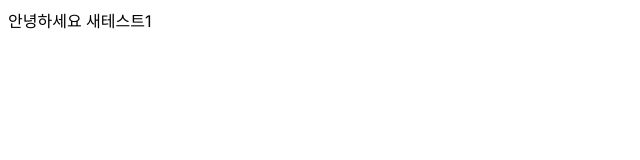
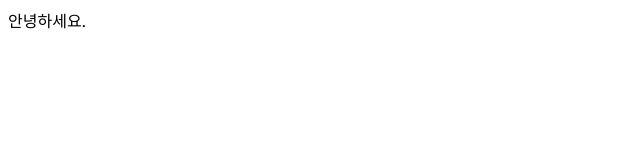
Before and after one commit to teamProject-24-04/webSiteProject_24_04, a Next.js app: page / in a window 1280 px wide. Shown: the top 160 px of the page, without its empty margins (0-640 px from the left). Built offline with nearby package versions, Linux system fonts and the light colour scheme.

Commit message:
프로젝트 셋팅

```diff
--- a/src/app/page.js
+++ b/src/app/page.js
@@ -4,7 +4,7 @@ export default function Home() {
   return (
     <main className="flex min-h-screen flex-col items-center justify-between p-24">
       <div className="z-10 max-w-5xl w-full items-center justify-between font-mono text-sm lg:flex">
-        안녕하세요 새테스트1
+        안녕하세요.
       </div>
     </main>
   );
```
